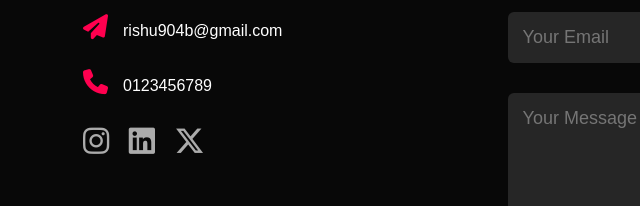
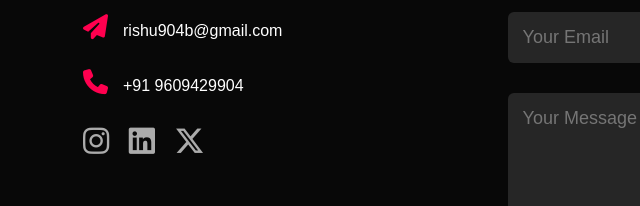
Before and after one commit to PriyanshuBouri/MyPortfolio-, a plain HTML site: page index.html in a window 1280 px wide. Shown: the part 2865-3071 px from the top of the page, 45-685 px from the left. Drawn offline with Linux system fonts and the light colour scheme.

```diff
--- a/index.html
+++ b/index.html
@@ -190,7 +190,7 @@
             <div class="contact-left">
                 <h1 class="sub-title">Contact Me</h1>
                 <p><i class="fa-solid fa-paper-plane"></i><a href="mailto:rishu904b@gmail.com">rishu904b@gmail.com</a></p>
-                <p><i class="fa-solid fa-phone"></i>0123456789</p>
+                <p><i class="fa-solid fa-phone"></i><a href="tel:+91 9609429904">+91 9609429904</a></p>
                 <div class="social-icons">
                     <a href=""><i class="fa-brands fa-instagram"></i></a>
                     <a href=""><i class="fa-brands fa-linkedin"></i></a>
```
